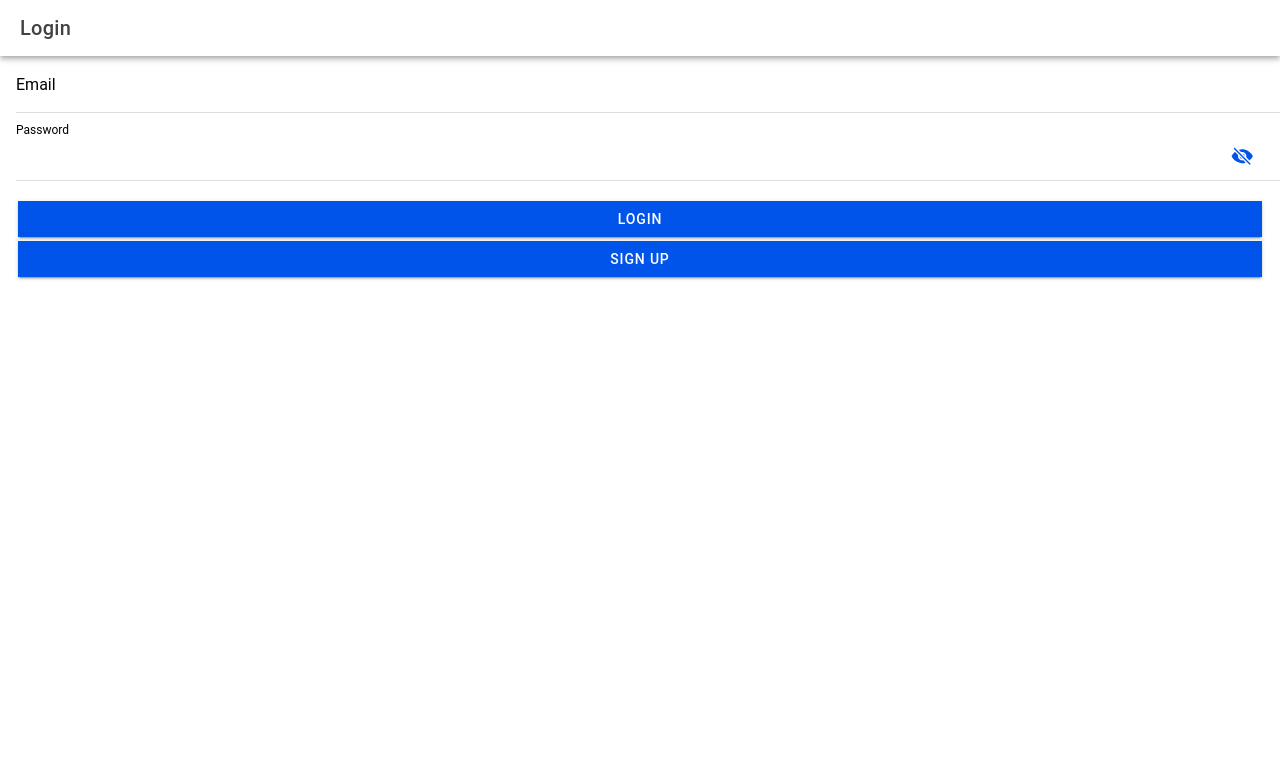
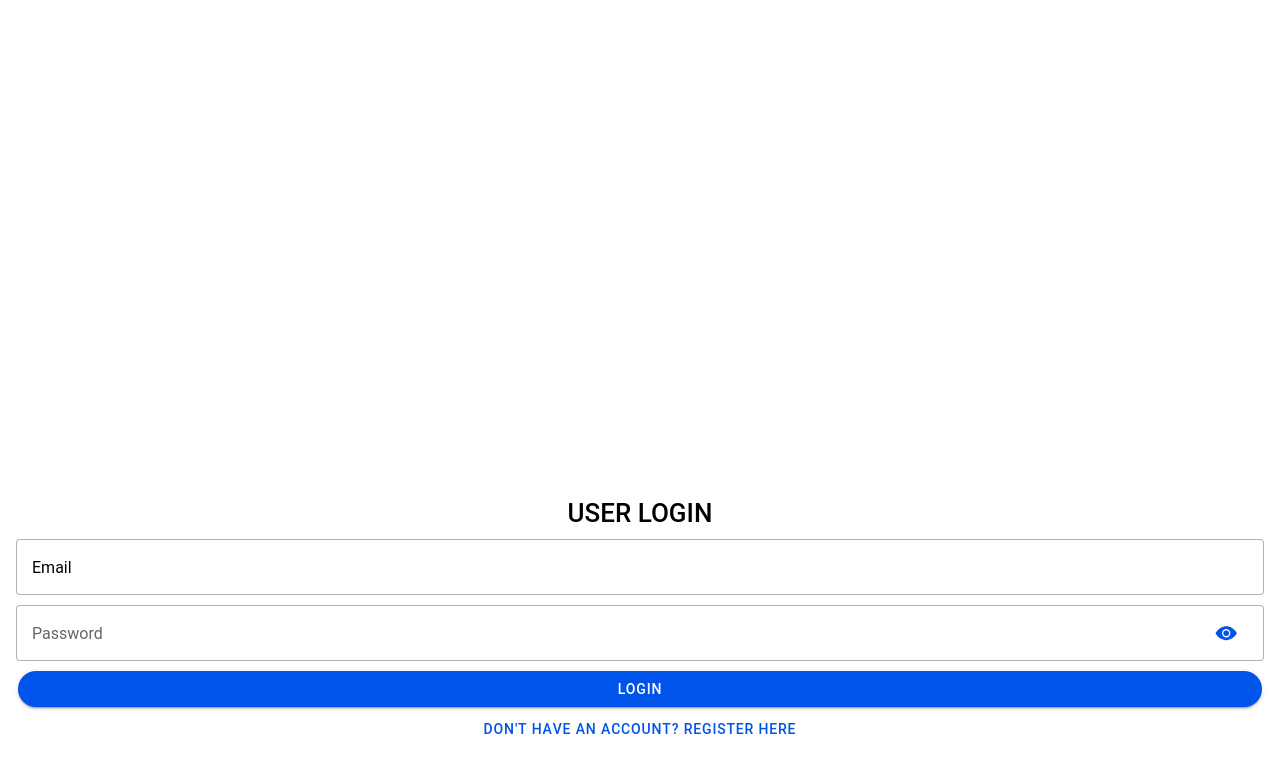
Before and after one commit to SarahSuyat/it35-lab, a React (Vite) app: page /it35-lab in a window 1280 px wide. Shown: the top 772 px of the page. Built offline with nearby package versions, Linux system fonts and the light colour scheme; no server answers.

Commit message:
changes in app.tsx register and login

```diff
--- a/src/App.tsx
+++ b/src/App.tsx
@@ -1,6 +1,9 @@
 import { Redirect, Route } from 'react-router-dom';
 import { IonApp, IonRouterOutlet, setupIonicReact } from '@ionic/react';
 import { IonReactRouter } from '@ionic/react-router';
+import Login from './pages/Login';
+import Menu from './pages/Menu';
+import Register from './pages/Register';
 
 
 /* Core CSS required for Ionic components to work properly */
@@ -33,10 +36,6 @@
 /* Theme variables */
 import './theme/variables.css';
 
-import Login from './pages/Login';
-import Menu from './pages/Menu';
-import Register from './pages/Register';
-
 setupIonicReact();
 
 const App: React.FC = () => (
@@ -44,10 +43,8 @@
     <IonReactRouter>
       <IonRouterOutlet>
         <Route exact path="/it35-lab" component={Login} />
+        <Route exact path="/it35-lab/register" component={Register} />
         <Route path="/it35-lab/app" component={Menu} />
-        <Route exact path="/register" component={Register} />
-
-
       </IonRouterOutlet>
     </IonReactRouter>
   </IonApp>
--- a/src/pages/Login.tsx
+++ b/src/pages/Login.tsx
@@ -1,61 +1,105 @@
-
 import {
+  IonAlert,
+  IonAvatar,
   IonButton,
-  IonButtons,
   IonContent,
-    IonHeader,
-    IonMenuButton,
+  IonIcon,
+  IonInput,
+  IonInputPasswordToggle,
   IonPage,
-    IonTitle,
-    IonToolbar ,
-    IonInput, IonItem, IonList,
-    useIonRouter,
-    IonInputPasswordToggle,
-    IonIcon
+  IonToast,
+  useIonRouter
 } from '@ionic/react';
-import { logoIonic } from 'ionicons/icons';
+import { logoIonic, } from 'ionicons/icons';
+import { useState } from 'react';
 
   const Login: React.FC = () => {
     const navigation = useIonRouter();
 
-  const doLogin = () => {
-      navigation.push('/it35-lab/app','forward','replace');
+    const [email, setEmail] = useState('');
+    const [password, setPassword] = useState('');
+    const [showAlert, setShowAlert] = useState(false);
+    const [errorMessage, setErrorMessage] = useState('');
+    const [showToast, setShowToast] = useState(false);
+
+    const doLogin = async () => {
+      navigation.push('/it35-lab/app', 'forward', 'replace');
     };
-
-    const goToRegister = () => {
-      navigation.push('/register'); //  Navigate to Register
-    };
-
-
     return (
       <IonPage>
+        <IonContent className='ion-padding'>
+                 <div style={{
+                   display: 'flex',
+                   flexDirection:'column',
+                   alignItems: 'center',
+                   justifyContent: 'center',
+                   marginTop:'25%'
+                 }}>
+                   <IonAvatar
+                     style={{
+                       display: 'flex',
+                       alignItems: 'center',
+                       justifyContent: 'center',
+                       width: '150px',
+                       height: '150px',
+                       borderRadius: '50%',
+                       overflow: 'hidden'
+                     }}
+                   >
 
-      <IonHeader>
-        <IonToolbar>
-          <IonTitle >Login</IonTitle>
-        </IonToolbar>
-      </IonHeader>
-
-      <IonItem>
-      <IonInput label="Email" labelPlacement="floating" placeholder="Enter email"></IonInput>
-      </IonItem>
-
-      <IonItem>
-        <IonInput label="Password" labelPlacement="floating" placeholder="Enter password">
-        <IonInputPasswordToggle slot="end"></IonInputPasswordToggle>
-        </IonInput>
-      </IonItem>
-
-      <IonContent className= 'ion-padding'>
-          <IonButton onClick={() => doLogin()} expand="full">
+                   </IonAvatar>
+                   <h1 style={{
+                       display: 'flex',
+                       alignItems: 'center',
+                       justifyContent: 'center',
+                     }}>USER LOGIN</h1>
+                   <IonInput
+                     label="Email"
+                     labelPlacement="floating"
+                     fill="outline"
+                     type="email"
+                     placeholder="Enter Email"
+                     value={email}
+                     onIonChange={e => setEmail(e.detail.value!)}
+                   />
+                   <IonInput style={{
+                       marginTop:'10px',
+                     }}
+                     fill="outline"
+                     type="password"
+                     placeholder="Password"
+                     value={password}
+                     onIonChange={e => setPassword(e.detail.value!)}
+                   ><IonInputPasswordToggle slot="end"></IonInputPasswordToggle></IonInput>
+                 </div>
+                 <IonButton style={{
+                   marginTop:'10px'
+                 }}onClick={doLogin} expand="full" shape='round'>
                    Login
                  </IonButton>
 
-          <IonButton onClick={() => goToRegister()} expand="full">
-              Sign up
+                 <IonButton routerLink="/it35-lab/register" expand="full" fill="clear" shape='round'>
+                   Don't have an account? Register here
                  </IonButton>
 
+                 {/* IonAlert for displaying login errors */}
+                 <IonAlert
+                   isOpen={showAlert}
+                   onDidDismiss={() => setShowAlert(false)}
+                   header="Login Failed"
+                   message={errorMessage}
+                   buttons={['OK']}
+                 />
 
+                 {/* IonToast for success message */}
+                 <IonToast
+                   isOpen={showToast}
+                   onDidDismiss={() => setShowToast(false)}
+                   message="Login successful! Redirecting..."
+                   duration={1500}
+                   position="top"
+                   color="primary"
+                 />
              </IonContent>
          </IonPage>
     );
--- a/src/pages/Register.tsx
+++ b/src/pages/Register.tsx
@@ -20,6 +20,7 @@
 import { supabase } from '../utils/supabaseClient';
 import bcrypt from 'bcryptjs';
 
+
   const Register: React.FC = () => {
     const [username, setUsername] = useState('');
     const [firstName, setFirstName] = useState('');
@@ -29,8 +30,21 @@
     const [confirmPassword, setConfirmPassword] = useState('');
     const [showVerificationModal, setShowVerificationModal] = useState(false);
     const [showSuccessModal, setShowSuccessModal] = useState(false);
+    const [alertMessage, setAlertMessage] = useState('');
+    const [showAlert, setShowAlert] = useState(false);
 
     const handleOpenVerificationModal = () => {
+        if (!email.endsWith("@nbsc.edu.ph")) {
+            setAlertMessage("Only nbsc insti emails are allowed to register.");
+            setShowAlert(true);
+            return;
+        }
+
+        if (password !== confirmPassword) {
+            setAlertMessage("Passwords do not match.");
+            setShowAlert(true);
+            return;
+        }
 
         setShowVerificationModal(true);
     };
@@ -39,20 +53,20 @@
 
         setShowVerificationModal(false);
 
+        try {
             // Sign up in Supabase authentication
-      const { data, error } = await supabase.auth.signUp({
-        email,password,
-    });
+            const { data, error } = await supabase.auth.signUp({ email, password });
 
             if (error) {
-        alert("Account creation failed: " + error.message);
-        return;
+                throw new Error("Account creation failed: " + error.message);
             }
+
+
         // Hash password before storing in the database
-
 
         const salt = await bcrypt.genSalt(10);
         const hashedPassword = await bcrypt.hash(password, salt);
+
         // Insert user data into 'users' table
 
         const { error: insertError } = await supabase.from('users').insert([
@@ -65,16 +79,23 @@
             },
         ]);
 
-
         if (insertError) {
-        alert("Failed to save user data: " + insertError.message);
-        return;
+            throw new Error("Failed to save user data: " + insertError.message);
         }
 
 
+        setShowSuccessModal(true);
+        } catch (err) {
+            // Ensure err is treated as an Error instance
+            if (err instanceof Error) {
+                setAlertMessage(err.message);
+            } else {
+                setAlertMessage("An unknown error occurred.");
+            }
+            setShowAlert(true);
+        }
+    };
 
-      setShowSuccessModal(true);
-  };
 
     return (
         <IonPage>
```
Lines whose indentation alone changed are shown as unchanged.
